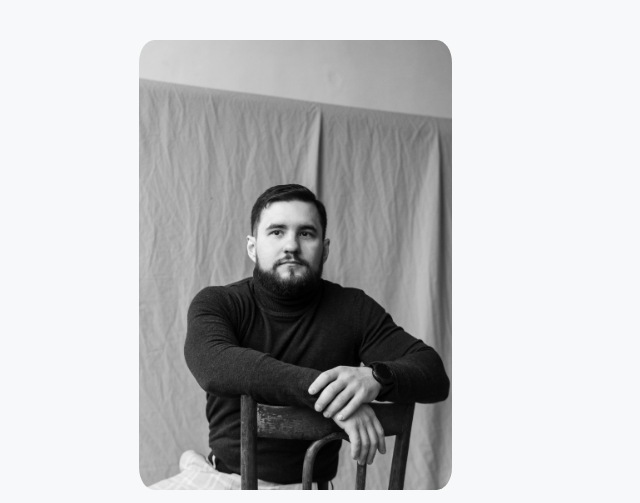
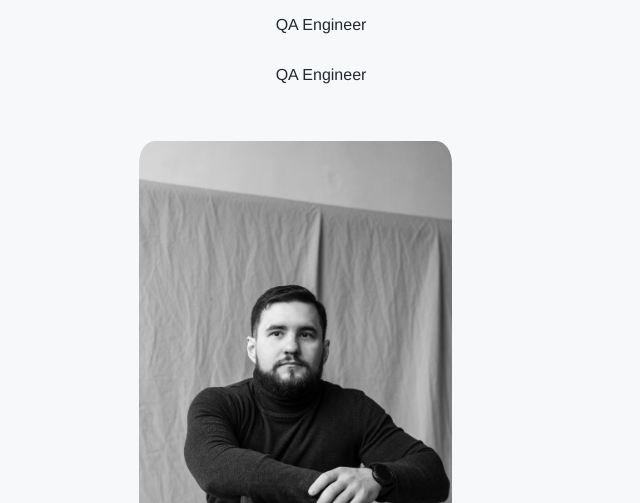
Before and after one commit to MikhailTrukhanov/MichailTrukhanov.github.io, a plain HTML site: page index.html in a window 1280 px wide. Shown: the top 503 px of the page, without its empty margins (319-959 px from the left). Drawn offline with Linux system fonts and the light colour scheme.

Commit message:
Добавил Параграф2

```diff
--- a/index.html
+++ b/index.html
@@ -11,6 +11,8 @@
 <link type="Image/x-icon" href="favicon.ico" rel="icon">
   </head>
   <body>
+    <p>QA Engineer </p>
+    <p>QA Engineer </p>
     <header class="header">
       <img src="./Avatar.jpg" alt="Моё фото" class="header__avatar" height=450px />
       <h1 class="header__title">Михаил Труханов</h1>
```
